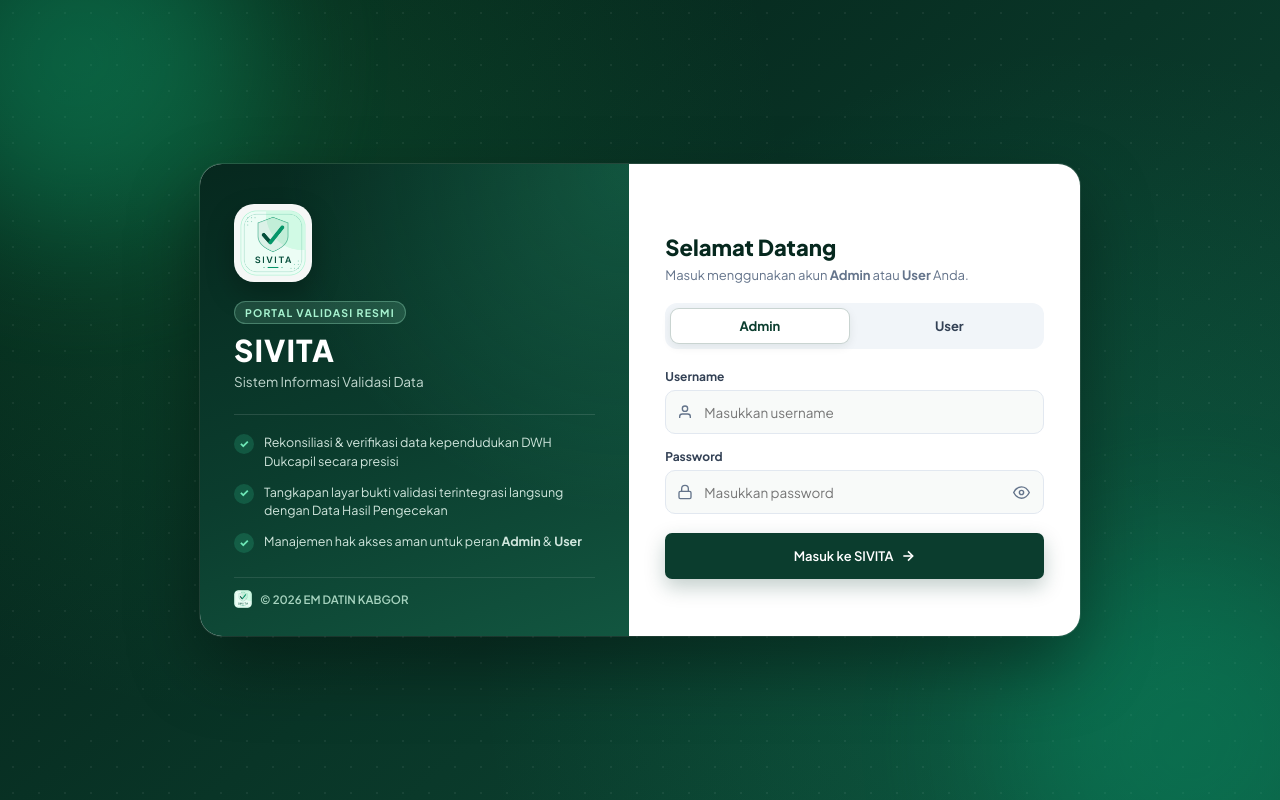
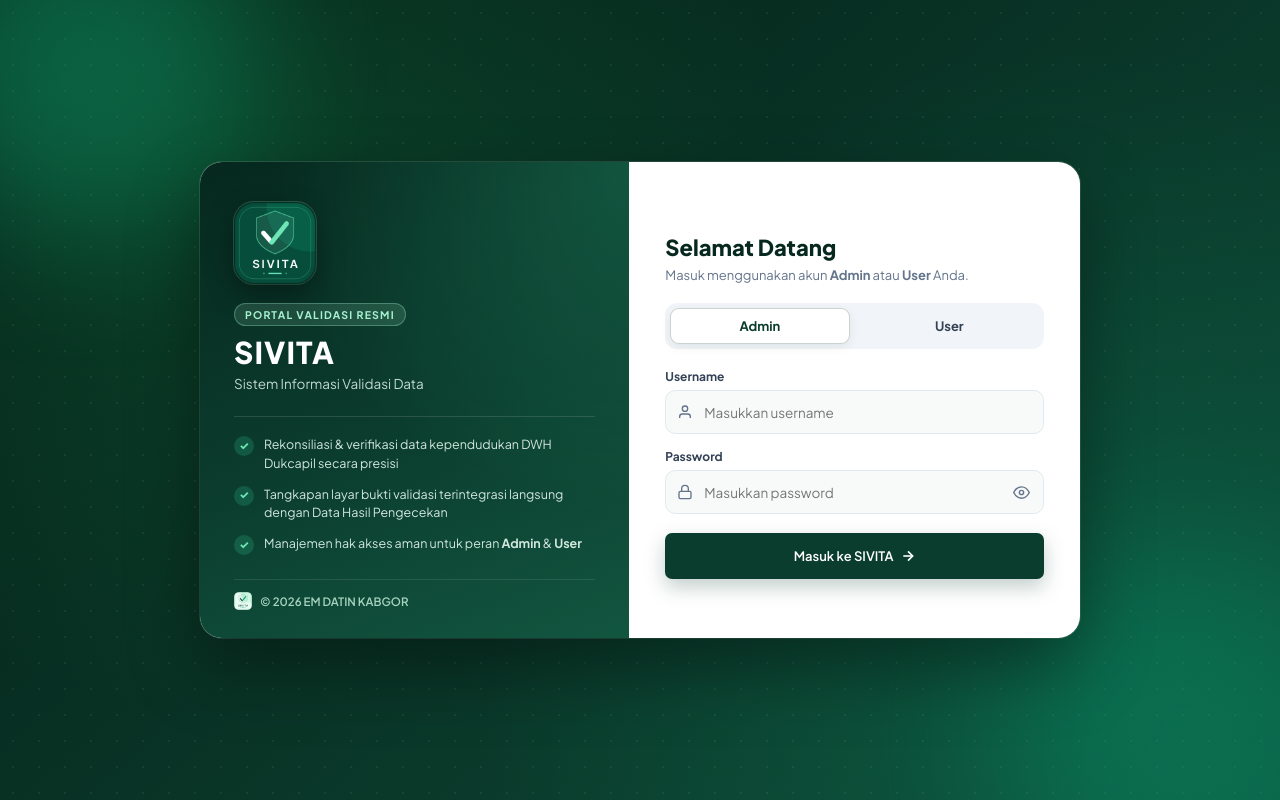
Before and after one commit to prodat7501-glitch/SIVITA, a website: page public/index.html in a window 1280 px wide. Drawn offline with Linux system fonts and the light colour scheme.

Commit message:
Use dedicated dark emerald logo on Login page only

```diff
--- a/public/index.html
+++ b/public/index.html
@@ -26,7 +26,7 @@
       <div class="login-hero">
         <div class="hero-top">
           <div class="hero-logo-wrap">
-            <img src="/logo.png" alt="Logo SIVITA" class="hero-logo" />
+            <img src="/logo-login.png" alt="Logo SIVITA" class="hero-logo" />
           </div>
           <div class="hero-badge">PORTAL VALIDASI RESMI</div>
           <h1 class="hero-title">SIVITA</h1>
@@ -58,7 +58,7 @@
       <div class="login-form-panel">
         <div class="form-header">
           <div class="mobile-brand">
-            <img src="/logo.png" alt="Logo SIVITA" class="brand-logo" />
+            <img src="/logo-login.png" alt="Logo SIVITA" class="brand-logo" />
             <div>
               <h2>SIVITA</h2>
               <span>Sistem Informasi Validasi Data</span>
--- a/public/styles.css
+++ b/public/styles.css
@@ -118,16 +118,17 @@ body {
 }
 
 .hero-logo-wrap {
-  width: 78px;
-  height: 78px;
+  width: 82px;
+  height: 82px;
   border-radius: 20px;
-  background: rgba(255, 255, 255, 0.96);
-  padding: 6px;
+  background: transparent;
+  padding: 0;
   display: flex;
   align-items: center;
   justify-content: center;
-  box-shadow: 0 12px 28px rgba(0, 0, 0, 0.25);
+  box-shadow: 0 12px 28px rgba(0, 0, 0, 0.35), 0 0 0 1px rgba(167, 243, 208, 0.22);
   margin-bottom: 18px;
+  overflow: hidden;
 }
 
 .hero-logo {
```
Also changed, not shown: public/logo-login.png (added).
